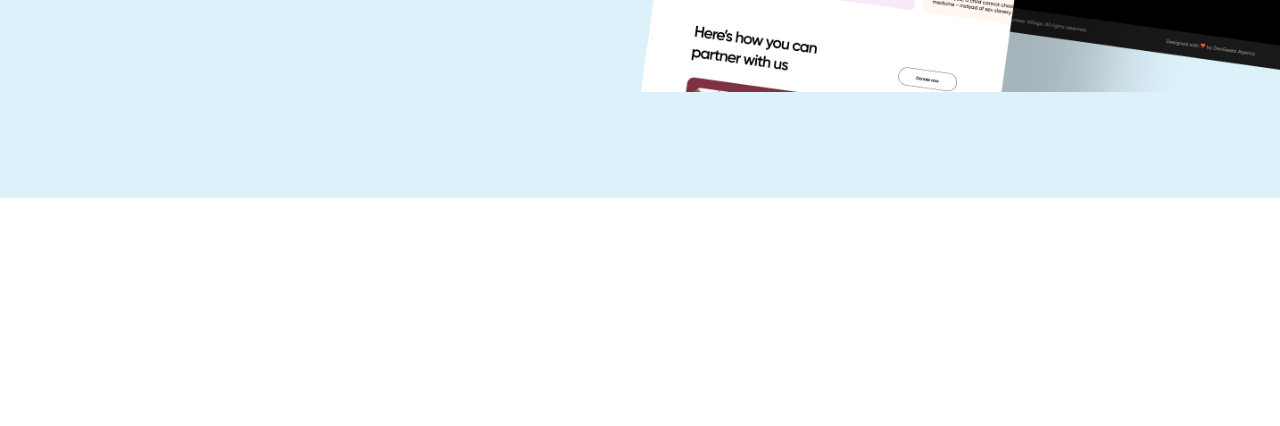
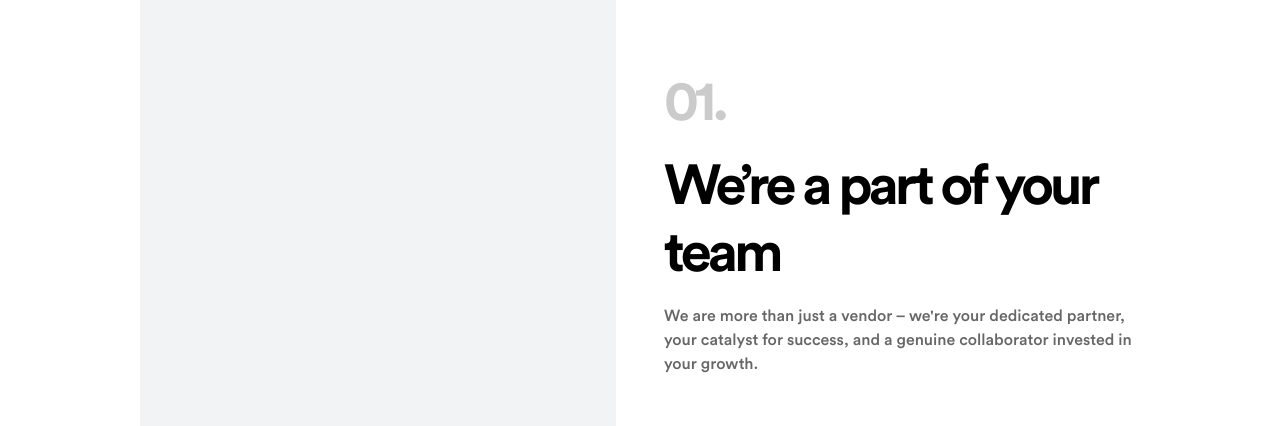
Before and after one commit to isaacwritescode/pinnacle-website, a React (Create React App) app: page / in a window 1280 px wide. Shown: the part 1471-1897 px from the top of the page. Before the commit the page ends 1669 px from the top, so only its background shows below. Built offline with nearby package versions, Linux system fonts and the light colour scheme.

Commit message:
approach section done

```diff
--- a/package.json
+++ b/package.json
@@ -12,6 +12,7 @@
     "react": "^18.2.0",
     "react-customizable-progressbar": "^1.2.0",
     "react-dom": "^18.2.0",
+    "react-intersection-observer": "^9.6.0",
     "react-scripts": "5.0.1",
     "web-vitals": "^2.1.4"
   },
--- a/src/index.css
+++ b/src/index.css
@@ -41,6 +41,14 @@ body {
   overflow-x: hidden;
 }
 
+.fade-in {
+  visibility: visible !important;
+  opacity: 1 !important;
+  transform: scale(1) !important;
+  transition: all ease 0.5s;
+}
+
+
 /* Scrollbar */
 
 ::-webkit-scrollbar {
--- /dev/null
+++ b/src/pages/Landing/Approach/ImageView/index.js
@@ -0,0 +1,37 @@
+import { Box } from "@mui/material";
+import { Stack } from "@mui/system";
+import { FEATURES } from "../constants";
+
+export const ImageView = ({ currItemIdx }) => {
+  return (
+    <Box
+      sx={{
+        position: "sticky",
+        top: 0,
+        height: "100vh",
+        zIndex: 9,
+      }}
+    >
+      <Stack
+        justifyContent="center"
+        sx={{ position: "relative", height: "100vh" }}
+      >
+        {FEATURES.map(({ image }, idx) => (
+          <img
+            src={image}
+            className={idx === currItemIdx ? "fade-in" : ""}
+            style={{
+              position: "absolute",
+              transform: "scale(0.7)",
+              opacity: 0,
+              visibility: "hidden",
+              width: "100%",
+              height: "auto",
+            }}
+            alt=""
+          />
+        ))}
+      </Stack>
+    </Box>
+  );
+};
--- /dev/null
+++ b/src/pages/Landing/Approach/TextView/index.js
@@ -0,0 +1,60 @@
+import { Typography, useMediaQuery, useTheme } from "@mui/material";
+import { Stack } from "@mui/system";
+import { FEATURES } from "../constants";
+import { InView } from "react-intersection-observer";
+
+export const TextView = ({ setCurrItemIdx }) => {
+  const theme = useTheme();
+  const md = useMediaQuery(theme.breakpoints.up("md"));
+  return (
+    <Stack spacing={{ xs: 6, md: 0 }}>
+      {FEATURES.map(({ title, desc, image }, idx) => (
+        <InView
+          key={idx}
+          threshold={0.5}
+          onChange={(inView) => (inView ? setCurrItemIdx(idx) : "")}
+        >
+          {({ ref, inView }) => {
+            return (
+              <Stack
+                justifyContent="center"
+                key={idx}
+                height={{ xs: "auto", md: "100vh" }}
+              >
+                <Stack ref={ref} spacing={2}>
+                  <Typography
+                    variant={md ? "h1" : "h2"}
+                    fontWeight={600}
+                    sx={{ opacity: 0.2 }}
+                  >
+                    {"0" + (idx + 1) + "."}
+                  </Typography>
+                  <Typography variant={md ? "h1" : "h2"} fontWeight={600}>
+                    {title}
+                  </Typography>
+                  <Typography
+                    variant="body1"
+                    fontWeight={500}
+                    color="text.secondary"
+                  >
+                    {desc}
+                  </Typography>
+                </Stack>
+                {!md && (
+                  <img
+                    src={image}
+                    style={{
+                      width: "100%",
+                      height: "auto",
+                    }}
+                    alt=""
+                  />
+                )}
+              </Stack>
+            );
+          }}
+        </InView>
+      ))}
+    </Stack>
+  );
+};
--- /dev/null
+++ b/src/pages/Landing/Approach/constants.js
@@ -0,0 +1,17 @@
+export const FEATURES = [
+  {
+    image: "/images/approach/placeholder.png",
+    title: "We’re a part of your team",
+    desc: "We are more than just a vendor – we're your dedicated partner, your catalyst for success, and a genuine collaborator invested in your growth.",
+  },
+  {
+    image: "/images/approach/placeholder.png",
+    title: "We’re focused on results",
+    desc: "Achieving results is always at the forefront of our focus. From the very beginning, we maintain a keen emphasis on attaining the right outcomes, consistently bringing them to fruition through our collaborative cross-functional teams.",
+  },
+  {
+    image: "/images/approach/placeholder.png",
+    title: "We tailor it for you",
+    desc: "Instead of adopting a one-size-fits-all approach, we customize our marketing strategies to align with your business objectives.",
+  },
+];
--- /dev/null
+++ b/src/pages/Landing/Approach/index.js
@@ -0,0 +1,43 @@
+import {
+  Box,
+  Grid,
+  Stack,
+  Typography,
+  useMediaQuery,
+  useTheme,
+} from "@mui/material";
+import { useState } from "react";
+import { ImageView } from "./ImageView";
+import { TextView } from "./TextView";
+
+const Approach = () => {
+  const theme = useTheme();
+  const md = useMediaQuery(theme.breakpoints.up("md"));
+  const [currItemIdx, setCurrItemIdx] = useState(0);
+  return (
+    <Box width="100%" maxWidth={1000} mx="auto" pb={12}>
+      <Box width={{ xs: "90%", lg: "100%" }} m="auto">
+        <Stack maxWidth={800} py={12}>
+          <Typography variant="h5">Approach</Typography>
+          <Typography variant="h2" lineHeight={1.4}>
+            Our creative digital agency designs and develops bespoke websites
+            with{" "}
+            <Box display="inline" color="primary.main">
+              three things in mind;
+            </Box>
+          </Typography>
+        </Stack>
+        <Grid container spacing={6} columns={{ md: 12 }}>
+          <Grid item md={6}>
+            {md && <ImageView currItemIdx={currItemIdx} />}
+          </Grid>
+          <Grid item md={6}>
+            <TextView setCurrItemIdx={setCurrItemIdx} />
+          </Grid>
+        </Grid>
+      </Box>
+    </Box>
+  );
+};
+
+export default Approach;
--- a/src/pages/Landing/index.js
+++ b/src/pages/Landing/index.js
@@ -1,3 +1,4 @@
+import Approach from "./Approach";
 import Capabilities from "./Capabilities";
 import Hero from "./Hero";
 
@@ -5,6 +6,7 @@ const Landing = () => {
   return (
     <>
       <Hero />
+      <Approach />
       <Capabilities />
     </>
   );
```
Also changed, not shown: public/images/approach/placeholder.png (added), 1 other file (tests, documents, lock files or other folders).
